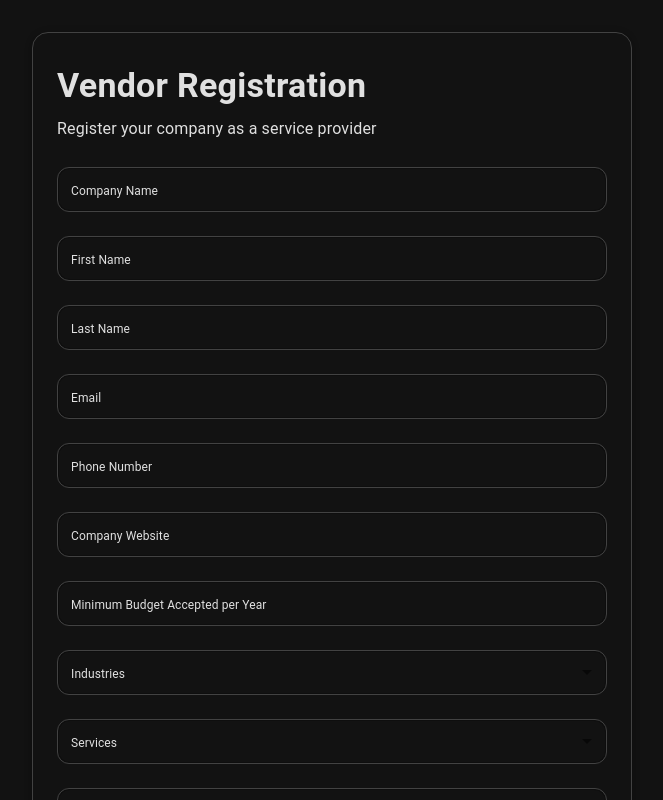
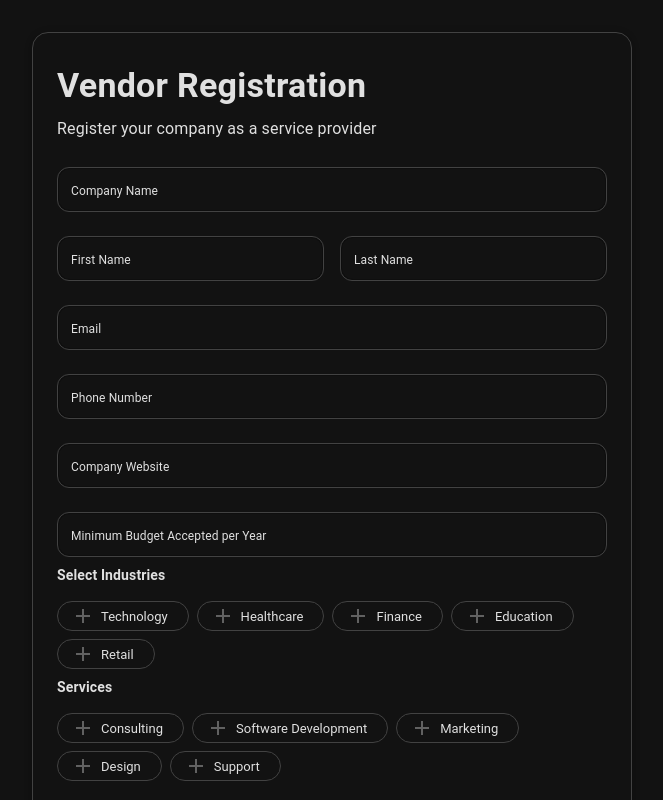
Before and after one commit to web-source-dev/leads, a React (Create React App) app: page /vendor in a window 1280 px wide. Shown: the top 800 px of the page, without its empty margins (308-971 px from the left). Built offline with nearby package versions, Linux system fonts and the light colour scheme; the HTML template or start-up script is replaced by a standard one.

Commit message:
Update VendorForm.jsx

```diff
--- a/src/components/VendorForm.jsx
+++ b/src/components/VendorForm.jsx
@@ -17,6 +17,8 @@ import {
 import axios from "axios"; // Import axios for HTTP requests
 import { ToastContainer, toast } from "react-toastify";
 import 'react-toastify/dist/ReactToastify.css';
+import AddIcon from '@mui/icons-material/Add';
+import CloseIcon from '@mui/icons-material/Close';
 
 const industries = ["Technology", "Healthcare", "Finance", "Education", "Retail"];
 const services = [
@@ -138,6 +140,15 @@ export default function VendorRegistration() {
     }, 2000);
   };
 
+  const toggleSelection = (type, value) => {
+    setFormData((prevState) => {
+      const selectedItems = prevState[type].includes(value)
+        ? prevState[type].filter((item) => item !== value)
+        : [...prevState[type], value];
+      return { ...prevState, [type]: selectedItems };
+    });
+  };
+
   return (
     <Container
       maxWidth="sm"
@@ -196,6 +207,7 @@ export default function VendorRegistration() {
             },
           }}
         />
+        <Box sx={{ display: 'flex', flexDirection: { xs: 'column', sm: 'row' }, gap: 2 }}>
           <TextField
             fullWidth
             label="First Name"
@@ -242,6 +254,7 @@ export default function VendorRegistration() {
               },
             }}
           />
+        </Box>
         <TextField
           fullWidth
           label="Email"
@@ -339,113 +352,51 @@ export default function VendorRegistration() {
         />
 
         {/* Industries Multi-Select */}
+        <InputLabel style={{ color: "var(--text-color)", fontSize: '14px', fontWeight: 'bold', mt: 2 }}>Select Industries</InputLabel>
         <FormControl fullWidth margin="normal">
-          <InputLabel style={{ color: "var(--text-color)",fontSize:'12px' }}>Industries</InputLabel>
-          <Select
-            multiple
-            value={formData.selectedIndustries}
-            onChange={handleIndustryChange}
+          <Box sx={{ display: 'flex', flexWrap: 'wrap', gap: 1 }}>
+            {industries.map((industry) => (
+              <Chip
+                key={industry}
+                label={industry}
+                onClick={() => toggleSelection('selectedIndustries', industry)}
+                icon={formData.selectedIndustries.includes(industry) ? <CloseIcon /> : <AddIcon />}
                 style={{
-              color: "var(--text-color)",
+                  backgroundColor: formData.selectedIndustries.includes(industry) ? "white" : "var(--background-color)",
+                  color: formData.selectedIndustries.includes(industry) ? "black" : "var(--text-color)",
                   border: "1px solid var(--border-color)",
-              height: 45,
-              borderRadius: 12,
-              fontSize: '12px' // Reduce placeholder size
-            }}
-            input={<OutlinedInput label="Industries" />}
-            renderValue={(selected) => (
-              <Box sx={{ display: "flex", flexWrap: "wrap", gap: 0.5 }}>
-                {selected.map((value) => (
-                  <Chip
-                    key={value}
-                    label={value}
-                    style={{
-                      color: "var(--text-color)",
-                      border: "1px solid var(--border-color)",
-                      borderRadius: 60,
+                  borderRadius: 20,
+                  cursor: 'pointer',
+                  padding: '0 8px',
+                  height: 30,
                 }}
               />
             ))}
           </Box>
-            )}
-            MenuProps={{
-              PaperProps: {
-                style: {
-                  backgroundColor: "var(--background-color)",
-                  color: "var(--text-color)",
-                },
-              },
-            }}
-          >
-            {industries.map((industry) =>
-              (
-                <MenuItem
-                  key={industry}
-                  value={industry}
-                  style={{
-                    backgroundColor: formData.selectedIndustries.includes(industry) ? "var(--border-color)" : "var(--background-color)",
-                    color: formData.selectedIndustries.includes(industry) ? "var(--button-text-color)" : "var(--text-color)",
-                  }}
-                >
-                  {industry}
-                </MenuItem>
-              )
-            )}
-          </Select>
         </FormControl>
 
         {/* Services Multi-Select */}
+        <InputLabel style={{ color: "var(--text-color)", fontSize: '14px', fontWeight: 'bold', mt: 2 }}>Services</InputLabel>
         <FormControl fullWidth margin="normal">
-          <InputLabel style={{ color: "var(--text-color)",fontSize:'12px' }}>Services</InputLabel>
-          <Select
-            multiple
-            value={formData.selectedServices}
-            onChange={handleServicesChange}
+          <Box sx={{ display: 'flex', flexWrap: 'wrap', gap: 1}}>
+            {services.map((service) => (
+              <Chip
+                key={service}
+                label={service}
+                onClick={() => toggleSelection('selectedServices', service)}
+                icon={formData.selectedServices.includes(service) ? <CloseIcon /> : <AddIcon />}
                 style={{
-              color: "var(--text-color)",
+                  backgroundColor: formData.selectedServices.includes(service) ? "white" : "var(--background-color)",
+                  color: formData.selectedServices.includes(service) ? "black" : "var(--text-color)",
                   border: "1px solid var(--border-color)",
-              height: 45,
-              borderRadius: 12,
-              fontSize: '12px' // Reduce placeholder size
-            }}
-            input={<OutlinedInput label="Services" />}
-            renderValue={(selected) => (
-              <Box sx={{ display: "flex", flexWrap: "wrap", gap: 0.5 }}>
-                {selected.map((value) => (
-                  <Chip
-                    key={value}
-                    label={value}
-                    style={{
-                      color: "var(--text-color)",
-                      border: "1px solid var(--border-color)",
-                      borderRadius: 60,
+                  borderRadius: 20,
+                  cursor: 'pointer',
+                  padding: '0 8px',
+                  height: 30,
                 }}
               />
             ))}
           </Box>
-            )}
-            MenuProps={{
-              PaperProps: {
-                style: {
-                  backgroundColor: "var(--background-color)",
-                  color: "var(--text-color)",
-                },
-              },
-            }}
-          >
-            {services.map((service) => (
-              <MenuItem
-                key={service}
-                value={service}
-                style={{
-                  backgroundColor: formData.selectedServices.includes(service) ? "var(--border-color)" : "var(--background-color)",
-                  color: formData.selectedServices.includes(service) ? "var(--button-text-color)" : "var(--text-color)",
-                }}
-              >
-                {service}
-              </MenuItem>
-            ))}
-          </Select>
         </FormControl>
 
         <TextField
```
Lines whose indentation alone changed are shown as unchanged.
